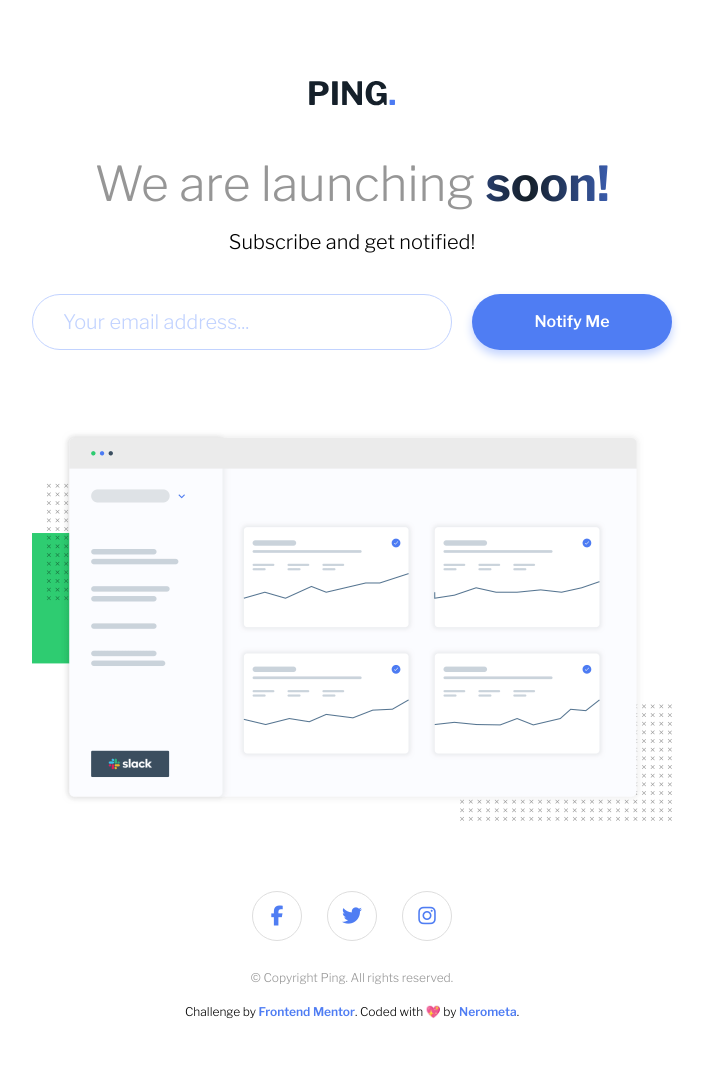
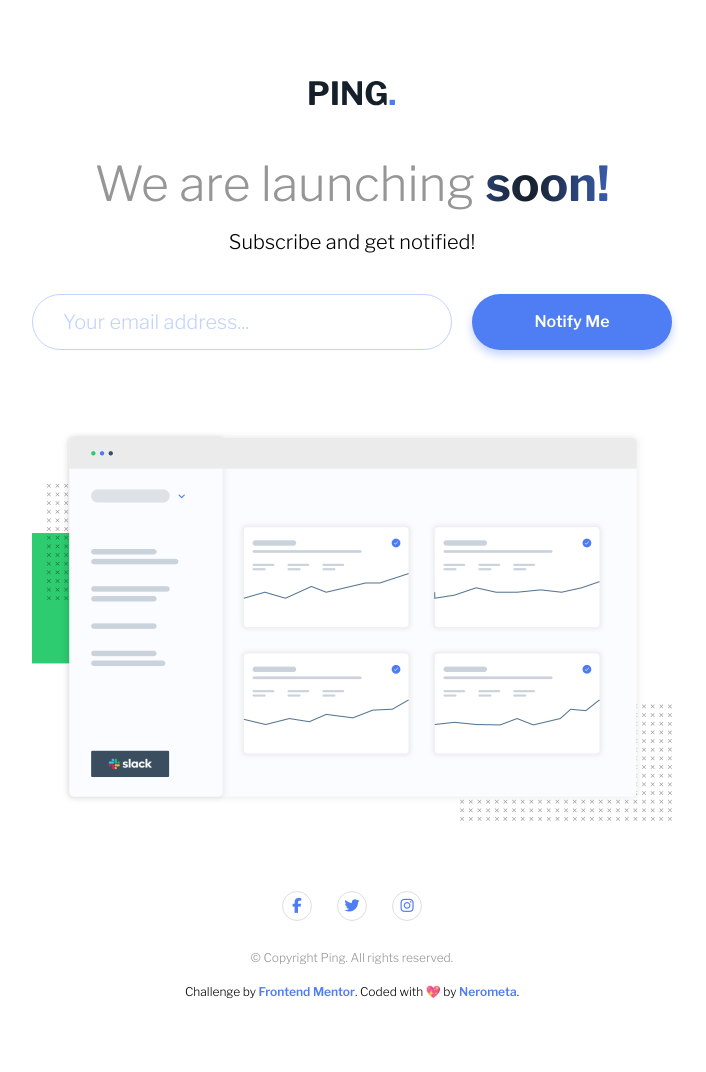
Before and after one commit to nerometa/ping-coming-soon-page-challenge, a plain HTML site: page index.html in a window 1280 px wide. Shown: the whole page, without its empty margins (288-994 px from the left). Drawn offline with nearby package versions, Linux system fonts and the light colour scheme.

Commit message:
style(button): ⚙ change button size

```diff
--- a/style.css
+++ b/style.css
@@ -328,6 +328,13 @@ select {
 		font-size: 1.6rem;
 		flex-basis: 20rem;
 	}
+
+	.social-button {
+		width: 3rem;
+		height: 3rem;
+		font-size: 1.5rem;
+	}
+
 	.copyright {
 		font-size: 1.2rem;
 	}
```
